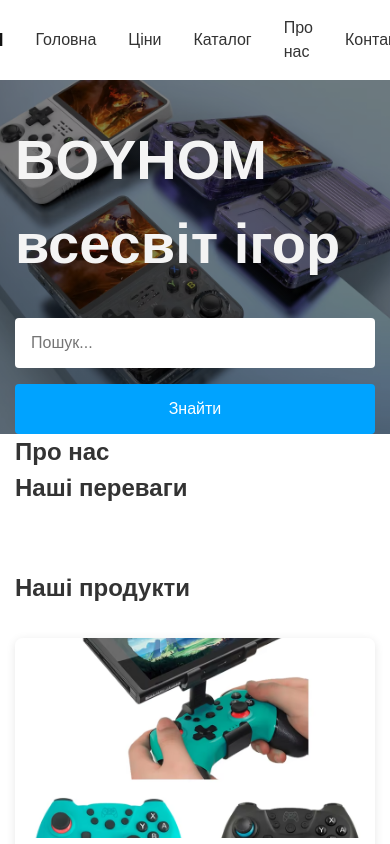
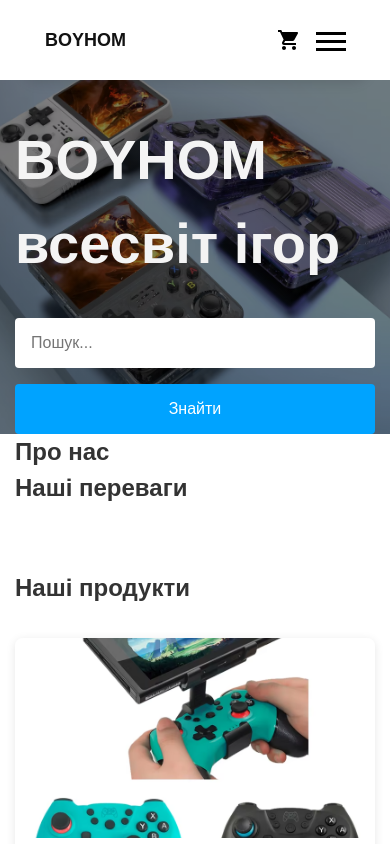
Before and after one commit to DenisShylin/MY-STORE-BOYHOM, a React (Vite) app: page / in a window 390 px wide. Shown: the top 844 px of the page. Built offline with nearby package versions, Linux system fonts and the light colour scheme.

Commit message:
commit modal window mobile/ header

```diff
--- a/src/components/Header/Header.css
+++ b/src/components/Header/Header.css
@@ -4,11 +4,8 @@
     left: 0;
     width: 100%;
     z-index: 1000;
-    display: flex;
-    justify-content: center;
-    align-items: center;
     height: 80px;
-    transition: height 0.3s ease;
+    transition: all 0.3s ease;
     background: #fff;
 }
 
@@ -16,7 +13,21 @@
     height: 55px;
 }
 
+.header.menu-open {
+    box-shadow: 0 2px 10px rgba(0, 0, 0, 0.1);
+}
 
+.nav {
+    position: relative;
+    display: flex;
+    align-items: center;
+    justify-content: space-between;
+    width: 100%;
+    max-width: 1200px;
+    padding: 0 45px;
+    height: 100%;
+    margin: 0 auto;
+}
 
 .logo {
     font-size: 18px;
@@ -24,45 +35,89 @@
     color: #121212;
     text-decoration: none;
     margin-right: auto;
-
 }
 
-.nav {
-    display: flex;
-    align-items: center;
-    justify-content: center;
-    gap: 2rem;
-    width: 100%;
-    max-width: 1200px;
-    padding: 0 2rem;
+/* Бургер кнопка */
+.burger-btn {
+    display: none;
+    background: none;
+    border: none;
+    cursor: pointer;
+    padding: 15px;
+    z-index: 1001;
+    position: relative;
+    width: 44px;
+    height: 44px;
 }
 
-.menu {
+.burger-line,
+.burger-line::before,
+.burger-line::after {
+    display: block;
+    width: 30px;
+    height: 3px;
+    background: #000;
+    position: absolute;
+    transition: all 0.3s ease;
+}
+
+.burger-line {
+    background: #000;
+}
+
+.burger-line::before {
+    content: '';
+    top: -8px;
+}
+
+.burger-line::after {
+    content: '';
+    top: 8px;
+}
+
+/* Анимация бургера */
+.burger-line.open {
+    background: transparent;
+}
+
+.burger-line.open::before {
+    transform: rotate(45deg);
+    top: 0;
+}
+
+.burger-line.open::after {
+    transform: rotate(-45deg);
+    top: 0;
+}
+
+/* Десктопное меню */
+.desktop-menu {
     display: flex;
     gap: 2rem;
     list-style: none;
     align-items: center;
+    margin-right: 4rem;
 }
 
-.menu a {
+.desktop-menu a {
+    color: #121212;
+    text-decoration: none;
     transition: color 0.3s ease;
 }
 
-.menu a:hover {
-    color: #8e8b8b;
+.desktop-menu a:hover {
+    color: #07a4ff;
 }
 
-.icon {
-    width: 24px;
-    height: 24px;
+
+@media (max-width: 768px) {
+    .burger-btn {
+        display: block;
+    }
+
+    .desktop-menu {
+        display: none;
+    }
+
+
 }
-
-.cart-btn {
-    background: none;
-    border: none;
-    padding: 0;
-    color: #000;
-    cursor: pointer;
-    display: flex;
-    align-items: center;
-}
--- a/src/components/Header/Header.jsx
+++ b/src/components/Header/Header.jsx
@@ -1,8 +1,12 @@
-import { useEffect, useState } from "react";
+import { useState, useEffect } from "react";
+import MobileMenu from "../MobileMenu/MobileMenu";
+import CartModal from "../Modal/CartModal/CartModal";
 import "./Header.css";
 
 const Header = () => {
   const [isScrolled, setIsScrolled] = useState(false);
+  const [isMenuOpen, setIsMenuOpen] = useState(false);
+  const [isCartOpen, setIsCartOpen] = useState(false);
 
   useEffect(() => {
     const handleScroll = () => {
@@ -13,42 +17,68 @@ const Header = () => {
     return () => window.removeEventListener("scroll", handleScroll);
   }, []);
 
+  const toggleMenu = () => {
+    setIsMenuOpen(!isMenuOpen);
+  };
+
+  const openCart = () => setIsCartOpen(true);
+  const closeCart = () => setIsCartOpen(false);
+
   return (
-    <header className={`header ${isScrolled ? "scrolled" : ""}`}>
-      <nav className="nav container">
+    <>
+      <header
+        className={`header ${isScrolled ? "scrolled" : ""} ${
+          isMenuOpen ? "menu-open" : ""
+        }`}
+      >
+        <nav className="nav">
           <a href="/" className="logo">
             BOYHOM
           </a>
-        <ul className="menu">
+
+          {/* Десктопне меню */}
+          <ul className="desktop-menu">
             <li>
-            <a href="#home">Головна</a>
+              <a className="our-menu-link" href="#home">
+                Головна
+              </a>
             </li>
             <li>
-            <a href="#prices">Ціни</a>
+              <a className="our-menu-link" href="#prices">
+                Ціни
+              </a>
             </li>
             <li>
-            <a href="#catalog">Каталог</a>
+              <a className="our-menu-link" href="#catalog">
+                Каталог
+              </a>
             </li>
             <li>
-            <a href="#home">Про нас</a>
+              <a className="our-menu-link" href="#home">
+                Про нас
+              </a>
             </li>
             <li>
-            <a href="#contacts">Контакти</a>
+              <a className="our-menu-link" href="#contacts">
+                Контакти
+              </a>
             </li>
           </ul>
-        <button className="cart-btn">
-          <svg
-            className="icon"
-            id="icon-basket"
-            viewBox="0 0 24 24"
-            width="24"
-            height="24"
-          >
+
+          <svg onClick={openCart} width="24" height="24" viewBox="0 0 24 24">
             <path d="M7 18c-1.1 0-1.99.9-1.99 2S5.9 22 7 22s2-.9 2-2-.9-2-2-2zM1 2v2h2l3.6 7.59-1.35 2.45c-.16.28-.25.61-.25.96 0 1.1.9 2 2 2h12v-2H7.42c-.14 0-.25-.11-.25-.25l.03-.12.9-1.63h7.45c.75 0 1.41-.41 1.75-1.03l3.58-6.49c.08-.14.12-.31.12-.48 0-.55-.45-1-1-1H5.21l-.94-2H1zm16 16c-1.1 0-1.99.9-1.99 2s.89 2 1.99 2 2-.9 2-2-.9-2-2-2z" />
           </svg>
+
+          {/* Бургер кнопка */}
+          <button className="burger-btn" onClick={toggleMenu}>
+            <span className={`burger-line ${isMenuOpen ? "open" : ""}`}></span>
           </button>
         </nav>
       </header>
+
+      <MobileMenu isOpen={isMenuOpen} onClose={toggleMenu} />
+      <CartModal isOpen={isCartOpen} onClose={closeCart} cartItems={[]} />
+    </>
   );
 };
 
--- /dev/null
+++ b/src/components/MobileMenu/MobileMenu.css
@@ -0,0 +1,112 @@
+.mobile-menu {
+    display: none;
+    position: fixed;
+    top: 80px;
+    left: 50%;
+    transform: translateX(-50%) translateY(-100%);
+    width: 90%;
+    /* Reduced from 100% to show edges */
+    height: calc(100vh - 120px);
+    /* Reduced height to show bottom section */
+    background: white;
+    z-index: 999;
+    transition: transform 0.3s ease;
+    opacity: 1;
+    border-radius: 0 0 20px 20px;
+    /* Added rounded corners */
+    box-shadow: 0 4px 12px rgba(0, 0, 0, 0.1);
+    /* Added shadow for depth */
+}
+
+.mobile-menu.open {
+    padding: 20px;
+    transform: translateX(-50%) translateY(0);
+}
+
+.header.scrolled~.mobile-menu {
+    top: 55px;
+    height: calc(100vh - 95px);
+    /* Adjusted for scrolled state */
+}
+
+.mobile-menu__content {
+    padding: 1.5rem;
+    height: 100%;
+    overflow-y: auto;
+    /* Added scroll for content if needed */
+}
+
+.mobile-menu__list {
+    list-style: none;
+    padding: 0;
+    margin: 0;
+}
+
+.mobile-menu__list li {
+    margin-bottom: 1.5rem;
+    opacity: 0;
+    transform: translateY(-20px);
+    transition: all 0.3s ease;
+}
+
+.mobile-menu.open .mobile-menu__list li {
+    opacity: 1;
+    transform: translateY(0);
+}
+
+/* Transition delays for menu items */
+.mobile-menu.open .mobile-menu__list li:nth-child(1) {
+    transition-delay: 0.2s;
+}
+
+.mobile-menu.open .mobile-menu__list li:nth-child(2) {
+    transition-delay: 0.3s;
+}
+
+.mobile-menu.open .mobile-menu__list li:nth-child(3) {
+    transition-delay: 0.4s;
+}
+
+.mobile-menu.open .mobile-menu__list li:nth-child(4) {
+    transition-delay: 0.5s;
+}
+
+.mobile-menu.open .mobile-menu__list li:nth-child(5) {
+    transition-delay: 0.6s;
+}
+
+.mobile-menu__list a {
+    color: #333;
+    text-decoration: none;
+    font-size: 1.25rem;
+    font-weight: 500;
+    display: block;
+    padding: 0.75rem 0;
+    transition: all 0.3s ease;
+    position: relative;
+}
+
+/* Static underline for all links */
+.mobile-menu.open .mobile-menu__list a::after {
+    content: '';
+    position: absolute;
+    bottom: 0.5rem;
+    left: 0;
+    width: 100%;
+    height: 1px;
+    background-color: #e0e0e0;
+    box-shadow: 0 2px 4px rgba(0, 0, 0, 0.1);
+    transition: all 0.3s ease;
+}
+
+/* Hover effects */
+.mobile-menu__list a:hover {
+    color: #07a4ff;
+    transform: scale(1.05);
+}
+
+@media (max-width: 768px) {
+    .mobile-menu {
+        display: block;
+    }
+}
--- /dev/null
+++ b/src/components/MobileMenu/MobileMenu.jsx
@@ -0,0 +1,39 @@
+import "./MobileMenu.css";
+
+const MobileMenu = ({ isOpen, onClose }) => {
+  return (
+    <div className={`mobile-menu ${isOpen ? "open" : ""}`}>
+      <div className="mobile-menu__content">
+        <ul className="mobile-menu__list">
+          <li>
+            <a href="#home" onClick={onClose}>
+              Головна
+            </a>
+          </li>
+          <li>
+            <a href="#pricing" onClick={onClose}>
+              Ціни
+            </a>
+          </li>
+          <li>
+            <a href="#catalog" onClick={onClose}>
+              Каталог
+            </a>
+          </li>
+          <li>
+            <a href="#about" onClick={onClose}>
+              Про нас
+            </a>
+          </li>
+          <li>
+            <a href="#contact" onClick={onClose}>
+              Контакти
+            </a>
+          </li>
+        </ul>
+      </div>
+    </div>
+  );
+};
+
+export default MobileMenu;
--- /dev/null
+++ b/src/components/Modal/CartModal/CartModal.css
@@ -0,0 +1,102 @@
+/* src/components/Modal/CartModal/CartModal.css */
+.modal-overlay {
+    position: fixed;
+    top: 0;
+    left: 0;
+    right: 0;
+    bottom: 0;
+    background-color: rgba(0, 0, 0, 0.5);
+    display: flex;
+    justify-content: flex-end;
+    z-index: 1000;
+}
+
+.modal-content {
+    width: 100%;
+    max-width: 480px;
+    height: 100vh;
+    background: white;
+    animation: slideIn 0.3s ease-out;
+}
+
+@keyframes slideIn {
+    from {
+        transform: translateX(100%);
+    }
+
+    to {
+        transform: translateX(0);
+    }
+}
+
+.cart-modal {
+    height: 100%;
+    display: flex;
+    flex-direction: column;
+}
+
+.cart-modal__header {
+    padding: 1.5rem;
+    border-bottom: 1px solid #eee;
+    display: flex;
+    justify-content: space-between;
+    align-items: center;
+}
+
+.cart-modal__header h2 {
+    margin: 0;
+    font-size: 1.5rem;
+}
+
+.cart-modal__close {
+    background: none;
+    border: none;
+    padding: 0.5rem;
+    cursor: pointer;
+    color: #666;
+}
+
+.cart-modal__content {
+    flex: 1;
+    padding: 1.5rem;
+    overflow-y: auto;
+}
+
+.cart-modal__empty {
+    text-align: center;
+    color: #666;
+    margin: 2rem 0;
+}
+
+.cart-modal__footer {
+    padding: 1.5rem;
+    border-top: 1px solid #eee;
+}
+
+.cart-modal__total {
+    display: flex;
+    justify-content: space-between;
+    margin-bottom: 1rem;
+    font-weight: bold;
+}
+
+.cart-modal__checkout {
+    width: 100%;
+    padding: 1rem;
+    background: #07a4ff;
+    color: white;
+    border: none;
+    border-radius: 4px;
+    cursor: pointer;
+    font-weight: 600;
+    transition: background-color 0.3s ease;
+}
+
+.cart-modal__checkout:hover {
+    background: #0674b4;
+}
+
+.cart-modal__checkout:disabled {
+    background: #ccc;
+    cursor: not-allowed;
+}
--- /dev/null
+++ b/src/components/Modal/CartModal/CartModal.jsx
@@ -0,0 +1,66 @@
+// src/components/Modal/CartModal/CartModal.jsx
+import { useEffect } from "react";
+import ModalPortal from "../ModalPortal";
+import "./CartModal.css";
+
+const CartModal = ({ isOpen, onClose, cartItems = [] }) => {
+  useEffect(() => {
+    const handleEscape = (e) => {
+      if (e.key === "Escape") onClose();
+    };
+
+    if (isOpen) {
+      document.addEventListener("keydown", handleEscape);
+      document.body.style.overflow = "hidden";
+    }
+
+    return () => {
+      document.removeEventListener("keydown", handleEscape);
+      document.body.style.overflow = "unset";
+    };
+  }, [isOpen, onClose]);
+
+  return (
+    <ModalPortal isOpen={isOpen}>
+      <div className="cart-modal">
+        <div className="cart-modal__header">
+          <h2>Кошик</h2>
+          <button className="cart-modal__close" onClick={onClose}>
+            <svg width="24" height="24" viewBox="0 0 24 24">
+              <path d="M19 6.41L17.59 5 12 10.59 6.41 5 5 6.41 10.59 12 5 17.59 6.41 19 12 13.41 17.59 19 19 17.59 13.41 12z" />
+            </svg>
+          </button>
+        </div>
+
+        <div className="cart-modal__content">
+          {cartItems.length === 0 ? (
+            <p className="cart-modal__empty">Кошик порожній</p>
+          ) : (
+            <ul className="cart-modal__items">
+              {cartItems.map((item) => (
+                <li key={item.id} className="cart-modal__item">
+                  {/* Здесь будет компонент CartItem */}
+                </li>
+              ))}
+            </ul>
+          )}
+        </div>
+
+        <div className="cart-modal__footer">
+          <div className="cart-modal__total">
+            <span>Всього:</span>
+            <span>0 ₴</span>
+          </div>
+          <button
+            className="cart-modal__checkout"
+            disabled={cartItems.length === 0}
+          >
+            Оформити замовлення
+          </button>
+        </div>
+      </div>
+    </ModalPortal>
+  );
+};
+
+export default CartModal;
```
Also changed, not shown: src/components/Modal/ModalPortal.jsx (added, +15 -0 lines). Lines whose indentation alone changed are shown as unchanged.
